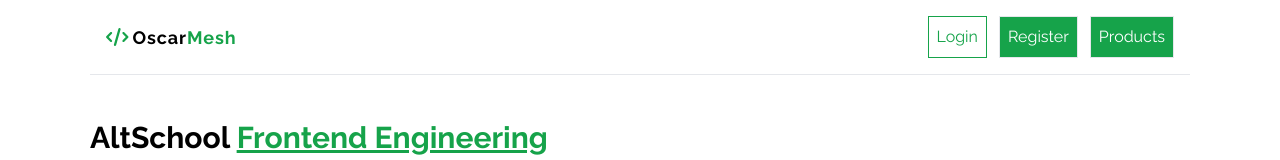
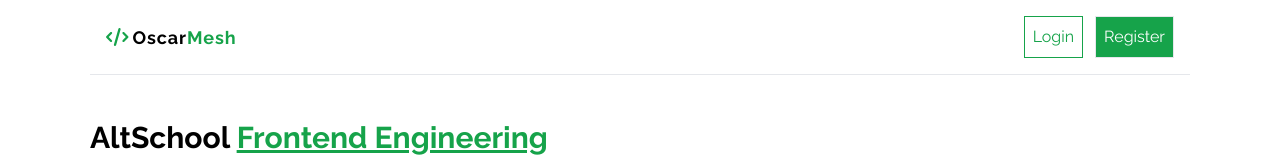
Before and after one commit to OscarMesh/third-semester-altschool-exam, a Vue app: page / in a window 1280 px wide. Shown: the top 160 px of the page. Built offline with nearby package versions, Linux system fonts and the light colour scheme.

Commit message:
refactoring

```diff
--- a/src/components/NavComponent.vue
+++ b/src/components/NavComponent.vue
@@ -31,11 +31,6 @@
       >
         <router-link to="/register">Register</router-link>
       </li>
-      <li
-        class="p-2 cursor-pointer border text-white bg-green-600 hover:bg-opacity-0 hover:border-green-600 hover:text-green-600"
-      >
-        <router-link to="/products">Products</router-link>
-      </li>
     </ul>
   </nav>
 </template>
```
